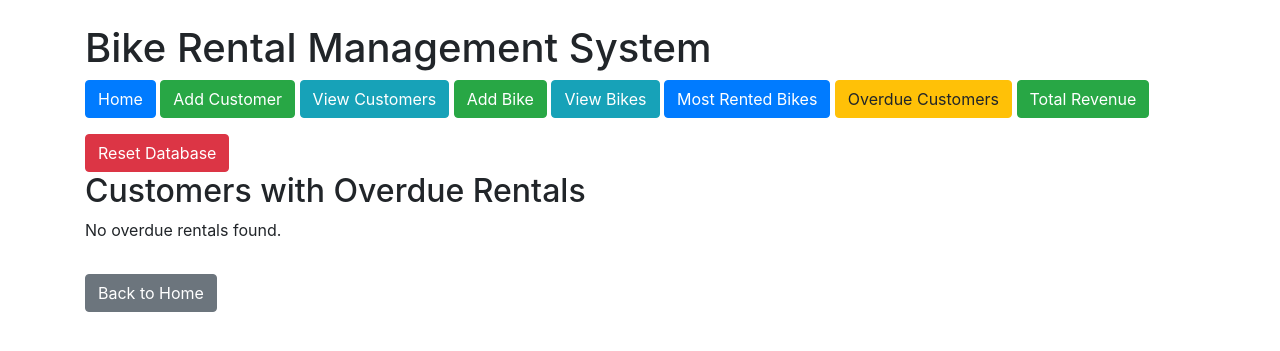
After one commit to nsasankhreddy/bike_rental_management_system, a Flask app: page /overdue_customers in a window 1280 px wide. The commit adds this page. Shown: the top 351 px of the page. Run offline with Flask 2, Linux system fonts and the light colour scheme; data comes from the database, SQL or seed files in the repository; both versions use the stored data as it was after the commit; some libraries are stand-ins or nearby versions.

Commit message:
Add price_per_hour and expected_return_date fields; update routes and templates for rental pricing and return handling

```diff
--- a/app.py
+++ b/app.py
@@ -147,28 +147,29 @@ def add_rental():
         customer_id = request.form['customer_id']
         bike_id = request.form['bike_id']
         rental_date = datetime.now().strftime('%Y-%m-%d %H:%M:%S')
+        expected_return_date = request.form['expected_return_date']
 
         conn = connect_db()
         cursor = conn.cursor()
 
-        # Check if the bike is available
-        cursor.execute("SELECT availability_status FROM Bikes WHERE bike_id = ?", (bike_id,))
+        # Check if the bike is available for rent
+        cursor.execute("SELECT availability_status, price_per_hour FROM Bikes WHERE bike_id = ?", (bike_id,))
         bike = cursor.fetchone()
+
         if bike and bike['availability_status']:
-            # Insert the rental record
-            cursor.execute("INSERT INTO Rentals (customer_id, bike_id, rental_date) VALUES (?, ?, ?)",
-                           (customer_id, bike_id, rental_date))
-            # Update the bike's availability status to unavailable
+            # Insert the rental record with the expected return date
+            cursor.execute("INSERT INTO Rentals (customer_id, bike_id, rental_date, expected_return_date) VALUES (?, ?, ?, ?)",
+                           (customer_id, bike_id, rental_date, expected_return_date))
             cursor.execute("UPDATE Bikes SET availability_status = 0 WHERE bike_id = ?", (bike_id,))
             conn.commit()
-            flash("Rental added successfully!", "success")
+            flash("Rental record created successfully!", "success")
         else:
-            flash("Bike is not available for rental.", "danger")
+            flash("The selected bike is not available for rent.", "danger")
 
         conn.close()
         return redirect(url_for('view_rentals'))
 
-    # Fetch customers and available bikes for selection in the form
+    # Fetch available customers and bikes for selection in the form
     conn = connect_db()
     cursor = conn.cursor()
     cursor.execute("SELECT * FROM Customers")
@@ -200,31 +201,45 @@ def view_rentals():
 def return_bike(rental_id):
     if request.method == 'POST':
         return_date = datetime.now().strftime('%Y-%m-%d %H:%M:%S')
-        late_fee = request.form.get('late_fee', 0)
 
         conn = connect_db()
         cursor = conn.cursor()
 
-        # Update the return record
-        cursor.execute("INSERT INTO Returns (rental_id, return_date, late_fee) VALUES (?, ?, ?)",
-                       (rental_id, return_date, late_fee))
+        # Get rental details, including bike type and rental start time
+        cursor.execute("""
+        SELECT Rentals.rental_date, Bikes.price_per_hour
+        FROM Rentals
+        JOIN Bikes ON Rentals.bike_id = Bikes.bike_id
+        WHERE Rentals.rental_id = ?
+        """, (rental_id,))
+        rental = cursor.fetchone()
 
-        # Get the bike_id associated with the rental
-        cursor.execute("SELECT bike_id FROM Rentals WHERE rental_id = ?", (rental_id,))
-        bike = cursor.fetchone()
+        if rental:
+            rental_start = datetime.strptime(rental['rental_date'], '%Y-%m-%d %H:%M:%S')
+            return_time = datetime.strptime(return_date, '%Y-%m-%d %H:%M:%S')
+            rental_duration = (return_time - rental_start).total_seconds() / 3600  # in hours
 
-        if bike:
-            # Update the bike's availability status to available
-            cursor.execute("UPDATE Bikes SET availability_status = 1 WHERE bike_id = ?", (bike['bike_id'],))
+            # Calculate total price based on the type of vehicle
+            price_per_hour = rental['price_per_hour']
+            total_price = round(rental_duration * price_per_hour, 2)
+
+            # Insert the return record with total price
+            cursor.execute("INSERT INTO Returns (rental_id, return_date, late_fee) VALUES (?, ?, ?)",
+                           (rental_id, return_date, total_price))
+
+            # Update bike availability status
+            cursor.execute("UPDATE Bikes SET availability_status = 1 WHERE bike_id = (SELECT bike_id FROM Rentals WHERE rental_id = ?)", (rental_id,))
             conn.commit()
-            flash("Bike returned successfully!", "success")
+            flash(f"Bike returned successfully! Total charge: ${total_price}", "success")
         else:
             flash("Rental not found.", "danger")
 
         conn.close()
         return redirect(url_for('view_rentals'))
+
     return render_template('return_bike.html', rental_id=rental_id)
 
+# Route to reset the database
 @app.route('/reset_database', methods=['POST'])
 def reset_database():
     conn = connect_db()
@@ -246,5 +261,58 @@ def reset_database():
     flash("Database reset successfully!", "warning")
     return redirect(url_for('index'))
 
+# Route to show the most rented bikes
+@app.route('/most_rented_bikes')
+def most_rented_bikes():
+    conn = connect_db()
+    cursor = conn.cursor()
+    query = '''
+    SELECT Bikes.model, COUNT(Rentals.bike_id) AS rental_count
+    FROM Rentals
+    JOIN Bikes ON Rentals.bike_id = Bikes.bike_id
+    GROUP BY Bikes.model
+    ORDER BY rental_count DESC
+    LIMIT 5;
+    '''
+    cursor.execute(query)
+    most_rented = cursor.fetchall()
+    conn.close()
+    return render_template('most_rented_bikes.html', most_rented=most_rented)
+
+# Route to show customers with overdue rentals
+@app.route('/overdue_customers')
+def overdue_customers():
+    conn = connect_db()
+    cursor = conn.cursor()
+    query = '''
+    SELECT Customers.first_name, Customers.last_name, Rentals.rental_date
+    FROM Rentals
+    JOIN Customers ON Rentals.customer_id = Customers.customer_id
+    LEFT JOIN Returns ON Rentals.rental_id = Returns.rental_id
+    WHERE Returns.return_date IS NULL AND Rentals.rental_date < DATE('now', '-7 days');
+    '''
+    cursor.execute(query)
+    overdue_customers = cursor.fetchall()
+    conn.close()
+    return render_template('overdue_customers.html', overdue_customers=overdue_customers)
+
+# Route to show total revenue from late fees
+@app.route('/total_revenue')
+def total_revenue():
+    conn = connect_db()
+    cursor = conn.cursor()
+    query = '''
+    SELECT SUM(late_fee) AS total_revenue
+    FROM Returns;
+    '''
+    cursor.execute(query)
+    total_revenue = cursor.fetchone()['total_revenue']
+
+    # Handle None value if there are no returns
+    total_revenue = total_revenue if total_revenue is not None else 0.0
+
+    conn.close()
+    return render_template('total_revenue.html', total_revenue=total_revenue)
+
 if __name__ == '__main__':
     app.run(debug=True)
--- a/templates/layout.html
+++ b/templates/layout.html
@@ -15,6 +15,9 @@
             <a href="{{ url_for('view_customers') }}" class="btn btn-info">View Customers</a>
             <a href="{{ url_for('add_bike') }}" class="btn btn-success">Add Bike</a>
             <a href="{{ url_for('view_bikes') }}" class="btn btn-info">View Bikes</a>
+            <a href="{{ url_for('most_rented_bikes') }}" class="btn btn-primary">Most Rented Bikes</a>
+            <a href="{{ url_for('overdue_customers') }}" class="btn btn-warning">Overdue Customers</a>
+            <a href="{{ url_for('total_revenue') }}" class="btn btn-success">Total Revenue</a>
         </nav>
 
         <form action="{{ url_for('reset_database') }}" method="POST" onsubmit="return confirm('Are you sure you want to reset the database? This will delete all data!');" style="display:inline;">
--- /dev/null
+++ b/templates/overdue_customers.html
@@ -0,0 +1,30 @@
+{% extends "layout.html" %}
+
+{% block content %}
+<h2>Customers with Overdue Rentals</h2>
+
+{% if overdue_customers %}
+<table class="table table-bordered">
+    <thead>
+        <tr>
+            <th>First Name</th>
+            <th>Last Name</th>
+            <th>Rental Date</th>
+        </tr>
+    </thead>
+    <tbody>
+        {% for customer in overdue_customers %}
+        <tr>
+            <td>{{ customer['first_name'] }}</td>
+            <td>{{ customer['last_name'] }}</td>
+            <td>{{ customer['rental_date'] }}</td>
+        </tr>
+        {% endfor %}
+    </tbody>
+</table>
+{% else %}
+<p>No overdue rentals found.</p>
+{% endif %}
+
+<a href="{{ url_for('index') }}" class="btn btn-secondary mt-3">Back to Home</a>
+{% endblock %}
```
Also changed, not shown: templates/add_rental.html (+7 -2 lines), templates/most_rented_bikes.html (added, +28 -0 lines), templates/total_revenue.html (added, +13 -0 lines), templates/view_bikes.html (+10 -7 lines), bike_rental.db, 1 other file.
